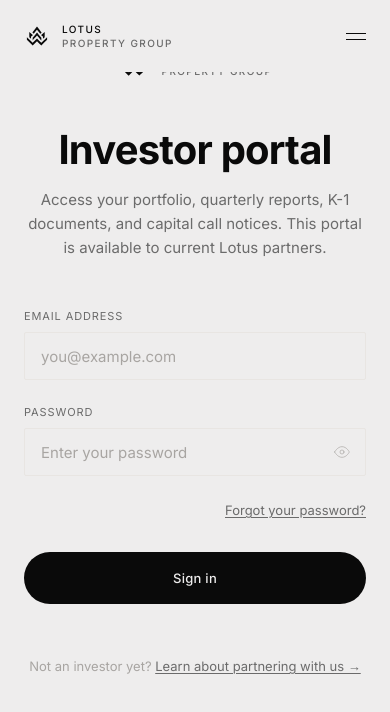
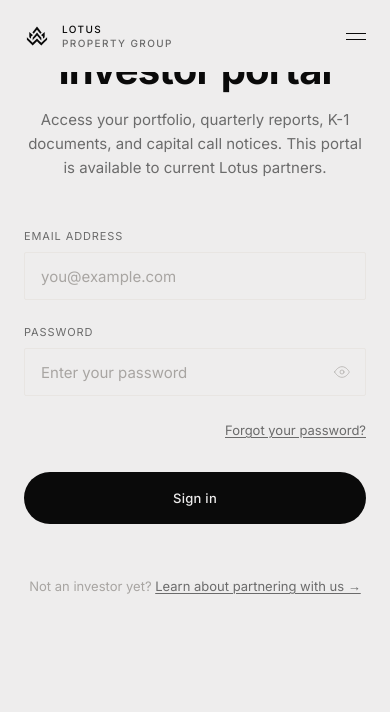
Before and after one commit to abhimanyusaroha-ux/lotus-website-v2, a Next.js app: page /investors in a window 390 px wide. Shown: the top 712 px of the page. Built offline with nearby package versions, Linux system fonts and the light colour scheme.

Commit message:
feat: remove logo from investors login page

```diff
--- a/app/investors/InvestorContent.tsx
+++ b/app/investors/InvestorContent.tsx
@@ -3,7 +3,6 @@
 import { useState, useRef, useEffect } from "react";
 import Image from "next/image";
 import Link from "next/link";
-import { LotusLogoMark } from "@/components/LotusLogoMark";
 import gsap from "gsap";
 
 export function InvestorContent() {
@@ -12,10 +11,12 @@ export function InvestorContent() {
   const [attemptedSubmit, setAttemptedSubmit] = useState(false);
   const [showPassword, setShowPassword] = useState(false);
 
-  const logoRef = useRef<HTMLDivElement>(null);
   const headingRef = useRef<HTMLHeadingElement>(null);
   const subtextRef = useRef<HTMLParagraphElement>(null);
   const formRef = useRef<HTMLFormElement>(null);
+  const emailFieldRef = useRef<HTMLDivElement>(null);
+  const passwordFieldRef = useRef<HTMLDivElement>(null);
+  const submitGroupRef = useRef<HTMLDivElement>(null);
   const bottomRef = useRef<HTMLDivElement>(null);
 
   const imageRef = useRef<HTMLDivElement>(null);
@@ -24,7 +25,6 @@ export function InvestorContent() {
   useEffect(() => {
     if (window.matchMedia("(prefers-reduced-motion: reduce)").matches) {
       gsap.set([
-        logoRef.current,
         headingRef.current,
         subtextRef.current,
         bottomRef.current,
@@ -36,11 +36,6 @@ export function InvestorContent() {
     }
 
     const tl = gsap.timeline();
-
-    // t=0.0s: logo fades in
-    if (logoRef.current) {
-      tl.fromTo(logoRef.current, { opacity: 0 }, { opacity: 1, duration: 0.4 }, 0);
-    }
 
     // t=0.15s: heading fades in
     if (headingRef.current) {
@@ -64,9 +59,9 @@ export function InvestorContent() {
 
     // form fields stagger in
     if (formRef.current) {
-      const emailField = formRef.current.children[1]; // [0] is style
-      const passwordField = formRef.current.children[2];
-      const bottomGroup = formRef.current.children[3]; // forgot + submit
+      const emailField = emailFieldRef.current;
+      const passwordField = passwordFieldRef.current;
+      const bottomGroup = submitGroupRef.current;
 
       tl.fromTo(
         emailField,
@@ -159,22 +154,8 @@ export function InvestorContent() {
 
   return (
     <main className="min-h-screen flex flex-col md:flex-row bg-canvas relative">
-      <div className="w-full md:w-[55%] xl:w-1/2 flex flex-col justify-center py-12 min-[768px]:py-[64px] pl-[120px] max-[1024px]:pl-12 max-[640px]:px-6 pr-[64px] max-[1024px]:pr-12">
+      <div className="w-full md:w-[55%] xl:w-1/2 flex flex-col justify-center py-12 min-[768px]:py-[64px] pl-[max(120px,calc((100vw-1440px)/2+120px))] max-[1024px]:!pl-12 max-[640px]:!px-6 pr-[64px] max-[1024px]:pr-12">
         <div className="w-full max-w-[560px] mx-auto xl:mx-0 xl:max-w-none relative min-h-[500px] flex flex-col justify-center">
-
-          <div ref={logoRef} style={{ opacity: 0 }} className="flex items-center justify-start max-[768px]:justify-center mb-12">
-            <Link href="/" className="flex items-center gap-3 group">
-              <LotusLogoMark size={32} className="text-ink transition-transform duration-300 group-hover:scale-105" />
-              <div className="flex flex-col gap-0">
-                <span className="font-sans text-[10px] font-medium uppercase tracking-[0.14em] text-ink leading-[14px]">
-                  Lotus
-                </span>
-                <span className="font-sans text-[10px] font-medium uppercase tracking-[0.14em] text-gray-600 leading-[14px]">
-                  Property Group
-                </span>
-              </div>
-            </Link>
-          </div>
 
           <div className="max-w-[380px] max-[768px]:mx-auto max-[768px]:text-center">
             <h1
@@ -237,7 +218,7 @@ export function InvestorContent() {
                     }
                   `}</style>
 
-                  <div className="group" style={{ opacity: 0 }}>
+                  <div ref={emailFieldRef} className="group" style={{ opacity: 0 }}>
                     <label htmlFor="email" className="caption font-sans text-gray-600 uppercase tracking-[0.12em] block mb-2">
                       Email address
                     </label>
@@ -255,7 +236,7 @@ export function InvestorContent() {
                     </p>
                   </div>
 
-                  <div className="group" style={{ opacity: 0 }}>
+                  <div ref={passwordFieldRef} className="group" style={{ opacity: 0 }}>
                     <label htmlFor="password" className="caption font-sans text-gray-600 uppercase tracking-[0.12em] block mb-2">
                       Password
                     </label>
@@ -294,7 +275,7 @@ export function InvestorContent() {
                     </p>
                   </div>
 
-                  <div style={{ opacity: 0 }}>
+                  <div ref={submitGroupRef} style={{ opacity: 0 }}>
                     <div className="flex justify-end mb-8 mt-2">
                       <button type="button" className="body-sm font-sans text-gray-600 underline underline-offset-2 decoration-[1px] hover:text-ink hover:decoration-2 transition-all">
                         Forgot your password?
@@ -330,10 +311,10 @@ export function InvestorContent() {
         </div>
       </div>
 
-      <div className="hidden md:block md:w-[45%] xl:w-1/2 h-screen sticky top-0 overflow-hidden bg-gray-100">
+      <div className="hidden md:block md:w-[45%] xl:w-1/2 h-screen sticky top-0 bg-canvas pr-[max(0px,calc((100vw-1440px)/2+120px))]">
         <div
           ref={imageRef}
-          className="absolute inset-0 w-full h-full"
+          className="relative w-full h-full overflow-hidden bg-gray-100"
           style={{ clipPath: "inset(0 100% 0 0)" }}
         >
           <div ref={imageInnerRef} className="absolute inset-0 w-full h-full">
```
